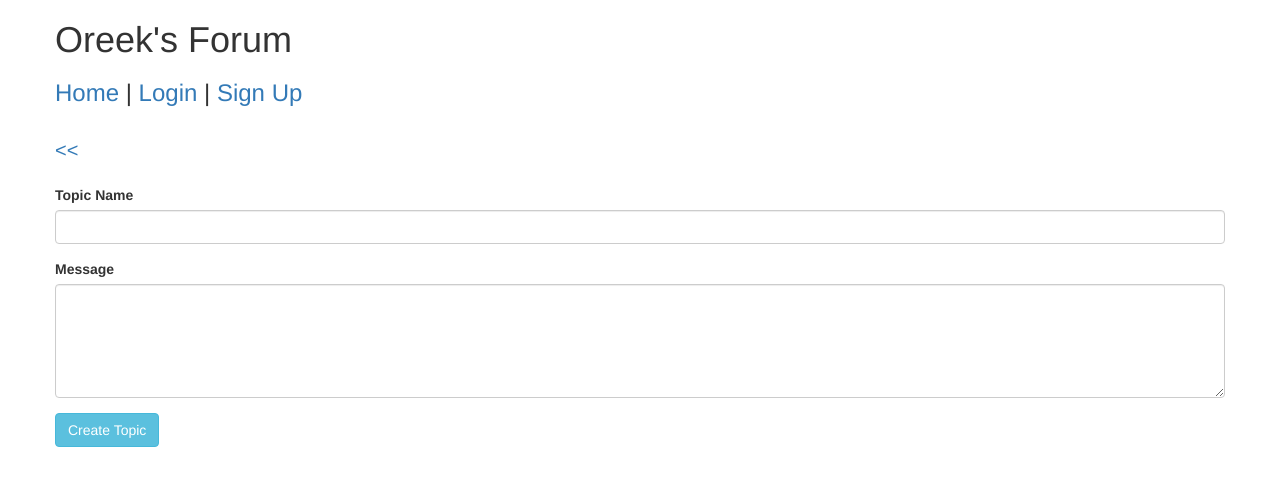
After one commit to Oreek/slushies-flask, a Flask app: template templates/compose.html in a window 1280 px wide. The commit adds this page. Shown: the top 486 px of the page. Run offline with Flask 3, Linux system fonts and the light colour scheme; the template is opened without the code that fills it, so the values that code supplies are empty; some libraries are stand-ins or nearby versions.

Commit message:
everything just about done

```diff
--- a/app.py
+++ b/app.py
@@ -1,9 +1,7 @@
-from pyexpat.errors import messages
-
 from flask import Flask, render_template, request, redirect, url_for, session, jsonify
 from flask_mysqldb import MySQL
 import MySQLdb.cursors
-
+import hashlib
 
 app = Flask(__name__)
 app.secret_key = "meowmeowguliguli"
@@ -16,12 +14,12 @@ mysql = MySQL(app)
 @app.route('/')
 @app.route('/login', methods =['GET', 'POST'])
 def login():
-    message = ''
+    mesage = ''
     if request.method == 'POST' and 'email' in request.form and 'password' in request.form:
         email = request.form['email']
-        password = request.form['password']
+        password = hashlib.md5((request.form['password']).encode('ISO-8859-1')).hexdigest()
         cursor = mysql.connection.cursor(MySQLdb.cursors.DictCursor)
-        cursor.execute('SELECT * FROM forum_users WHERE email = % s AND password = % s', (email, password))
+        cursor.execute('SELECT * FROM forum_users WHERE email = % s AND password = %s', (email, password,))
         user = cursor.fetchone()
         if user:
             session['loggedin'] = True
@@ -29,20 +27,46 @@ def login():
             session['name'] = user['name']
             session['email'] = user['email']
             session['role'] = user['usergroup']
-            message = 'logged in'
+            mesage = 'Logged in successfully !'
             return redirect(url_for('category'))
         else:
-            message = 'Please enter correct email and password !'
-    return render_template('login.html', message = message)
+            mesage = 'Please enter correct email and password !'
+    return render_template('login.html', mesage = mesage)
+
+@app.route('/register', methods=['GET', 'POST'])
+def register():
+    mesage = ''
+    if request.method == 'POST' and 'name' in request.form and 'email' in request.form and 'password' in request.form:
+        name = request.form['name']
+        email = request.form['email']
+        password = hashlib.md5((request.form['password']).encode('ISO-8859-1')).hexdigest()
+
+        cursor = mysql.connection.cursor(MySQLdb.cursors.DictCursor)
+
+        cursor.execute('SELECT * FROM forum_users WHERE email = %s', (email,))
+        account = cursor.fetchone()
+
+        if account:
+            mesage = 'Account already exists!'
+        elif not name or not email or not password:
+            mesage = 'Please fill out the form!'
+        else:
+            cursor.execute('INSERT INTO forum_users (name, email, password, usergroup) VALUES (%s, %s, %s, %s)', (name, email, password, 'member'))
+            mysql.connection.commit()
+            mesage = 'You have successfully registered! Please login.'
+            return redirect(url_for('login'))
+
+    return render_template('register.html', mesage=mesage)
+
 
 @app.route('/logout')
 def logout():
     session.pop('loggedin', None)
     session.pop('userid', None)
     session.pop('email', None)
+    session.pop('name', None)
     session.pop('role', None)
-    session.pop('name', None)
-    return  redirect(url_for('login'))
+    return redirect(url_for('login'))
 
 @app.route('/category', methods = ['GET', 'POST'])
 def category():
@@ -50,6 +74,7 @@ def category():
         cursor = mysql.connection.cursor(MySQLdb.cursors.DictCursor)
         cursor.execute(
             'SELECT c.name, t.category_id, t.subject, t.topic_id, t.user_id, '
+            'count(p.post_id) AS total_post '
             'FROM forum_topics as t '
             'LEFT JOIN forum_posts as p ON t.topic_id = p.topic_id '
             'LEFT JOIN forum_category as c ON t.category_id = c.category_id '
@@ -90,7 +115,7 @@ def compose():
 
             return render_template('compose.html', category = category)
 
-        return redirect(url_for('login'))
+    return redirect(url_for('login'))
 
 @app.route("/save_topic", methods = ['GET', 'POST'])
 def save_topic():
@@ -102,7 +127,7 @@ def save_topic():
             topicName = request.form['topicName']
             message = request.form['message']
 
-            cursor.execute('INSERT INTO forum_topics (`subject`, `category_id`, `user_id`) VALUES (%s, %s, %s)', (topicName, categoryId, message))
+            cursor.execute('INSERT INTO forum_topics (`subject`, `category_id`, `user_id`) VALUES (%s, %s, %s)', (topicName, categoryId, session['userid']))
             mysql.connection.commit()
 
             lastInsertTopicId = cursor.lastrowid
@@ -113,6 +138,85 @@ def save_topic():
 
     return redirect(url_for('login'))
 
+@app.route('/post', methods = ['GET', 'POST'])
+def post():
+    cursor = mysql.connection.cursor(MySQLdb.cursors.DictCursor)
+    if request.args.get('topic_id'):
+
+        cursor.execute('SELECT topic_id, subject, category_id FROM forum_topics WHERE topic_id = %s ', (request.args.get('topic_id'),))
+        topic = cursor.fetchone()
+
+        cursor.execute('SELECT p.post_id, p.message, p.topic_id, p.user_id, p.created, u.name AS username FROM forum_posts p LEFT JOIN forum_users u ON u.user_id = p.user_id WHERE p.topic_id = %s ', (request.args.get('topic_id'),))
+
+        posts = cursor.fetchall()
+
+        return render_template('post.html', topic = topic, posts = posts)
+
+@app.route('/save_post', methods = ['GET', 'POST'])
+def save_post():
+    if 'loggedin' in session:
+        cursor = mysql.connection.cursor(MySQLdb.cursors.DictCursor)
+        if request.method == 'POST' and 'topic_id' in request.form and 'message' in request.form:
+            topicId = request.form['topic_id']
+            message = request.form['message']
+
+            cursor.execute('INSERT INTO forum_posts (`message`, `topic_id`, `user_id`) VALUES (%s, %s, %s)', (message, topicId, session['userid']))
+            mysql.connection.commit()
+
+            return redirect(url_for('post', topic_id=topicId))
+
+    return redirect(url_for('login'))
+
+@app.route('/edit_post', methods = ['GET', 'POST'])
+def edit_post():
+    if 'loggedin' in session:
+        cursor = mysql.connection.cursor(MySQLdb.cursors.DictCursor)
+        if request.args.get('post_id'):
+            postId = request.args.get('post_id')
+
+            cursor.execute('SELECT post_id, message, topic_id FROM forum_posts WHERE post_id = %s ', (postId,))
+            post = cursor.fetchone()
+            cursor.execute('SELECT topic_id, subject, category_id FROM forum_topics WHERE topic_id = %s ', (post['topic_id'],))
+            topic = cursor.fetchone()
+
+            return render_template('edit_post.html', post = post, topic = topic)
+
+    return redirect(url_for('login'))
+
+@app.route('/save_edit', methods = ['GET', 'POST'])
+def save_edit():
+    if 'loggedin' in session:
+        cursor = mysql.connection.cursor(MySQLdb.cursors.DictCursor)
+        if request.method == 'POST' and 'postId' in request.form and 'message' in request.form:
+            postId = request.form['postId']
+            message = request.form['message']
+            topicId = request.form['topicId']
+
+            cursor.execute('UPDATE forum_posts SET message = %s WHERE post_id = %s', (message, postId ))
+            mysql.connection.commit()
+
+            return redirect(url_for('post', topic_id = topicId))
+
+    return  redirect(url_for('login'))
+
+
+@app.route('/delete_post', methods = ['GET'])
+def delete_post():
+    if 'loggedin' in session:
+        postId = request.args.get('post_id')
+        if postId:
+            cursor = mysql.connection.cursor(MySQLdb.cursors.DictCursor)
+
+            cursor.execute('SELECT post_id, topic_id, user_id FROM forum_posts WHERE post_id = %s', (postId,))
+            post = cursor.fetchone()
+
+            if post and (post['user_id'] == session['userid'] or session.get('role') == 'admin'):
+                cursor.execute('DELETE FROM forum_posts WHERE post_id = %s', (postId,))
+                mysql.connection.commit()
+                return redirect(url_for('post', topic_id=post['topic_id']))
+
+    return redirect(url_for('login'))
+
 
 if __name__ == '__main__':
     app.run()
--- a/templates/category.html
+++ b/templates/category.html
@@ -2,7 +2,7 @@
 <body>
 <div class="container">
     <div class="row">
-        <h1>Basic Forum</h1><br>
+        <h1>Oreek's Forum</h1><br>
         {% include 'navbar.html' %}
         {% if request.args.get('category_id') %}
             <div class="single category">
--- /dev/null
+++ b/templates/compose.html
@@ -0,0 +1,28 @@
+{% include 'header.html' %}
+<body>
+<div class="container">
+    <div class="row">
+        <h1>Oreek's Forum</h1>
+        {% include 'navbar.html' %}
+        <br>
+        <span style="font-size: 20px;"><a href="{{ url_for('category') }}"><< {{ category.name }}</a></span>
+        <br><br>
+        <div id="createNewtopic">
+            <form action="{{ url_for('save_topic') }}" id="topicForm" name="topicForm" method="post">
+                <div class="form-group">
+                    <label for="topicName">Topic Name</label>
+                    <input type="text" name="topicName" id="topicName" class="form-control">
+                </div>
+                <div class="form-group">
+                    <label for="message">Message</label>
+                    <textarea rows="5" name="message" id="message" class="form-control"></textarea>
+                </div>
+                <input type="hidden" name="action" value="createTopic">
+                <input type="hidden" name="categoryId" value="{{ category.category_id }}">
+                <button class="btn btn-info" name="saveTopic" id="saveTopic" type="submit">Create Topic</button>
+            </form>
+        </div>
+    </div>
+</div>
+</body>
+</html>
--- a/templates/login.html
+++ b/templates/login.html
@@ -6,8 +6,8 @@
             <div class="col-md-9 col-lg-10 main">
                 <h2>User Login</h2>
                 <form action="{{ url_for('login') }}" method="post">
-                    {% if message is defined and message %}
-                        <div class="alert alert-warning">{{ message }}</div>
+                    {% if mesage is defined and mesage %}
+                        <div class="alert alert-warning">{{ mesage }}</div>
                     {% endif %}
                     <div class="form-group">
                         <label for="email">Email</label>
@@ -20,6 +20,7 @@
                     <button type="submit" class="btn btn-primary">Login</button>
                 </form>
                 <br>
+                <p>Don't have an account? <a href="{{ url_for('register') }}">Sign up here</a></p>
             </div>
         </div>
     </div>
--- a/templates/navbar.html
+++ b/templates/navbar.html
@@ -3,11 +3,11 @@
     <a href="{{ url_for('category') }}">Home</a>
     | Logged in : {{ session.name }}
     | <a href="{{ url_for('logout') }}">Logout</a>
-    | <a href="#" target="_blank" class="pull-right">Control Panel</a>
 </h3>
 {% else %}
 <h3>
     <a href="{{ url_for('category') }}">Home</a>
     | <a href="{{ url_for('login') }}">Login</a>
-    | <a href="#" >Control Panel</a>
+    | <a href="{{ url_for('register') }}">Sign Up</a>
 </h3>
+{% endif %}
```
Also changed, not shown: static/style/style.css (added, +38 -0 lines), templates/edit_post.html (added, +25 -0 lines), templates/post.html (added, +64 -0 lines).
